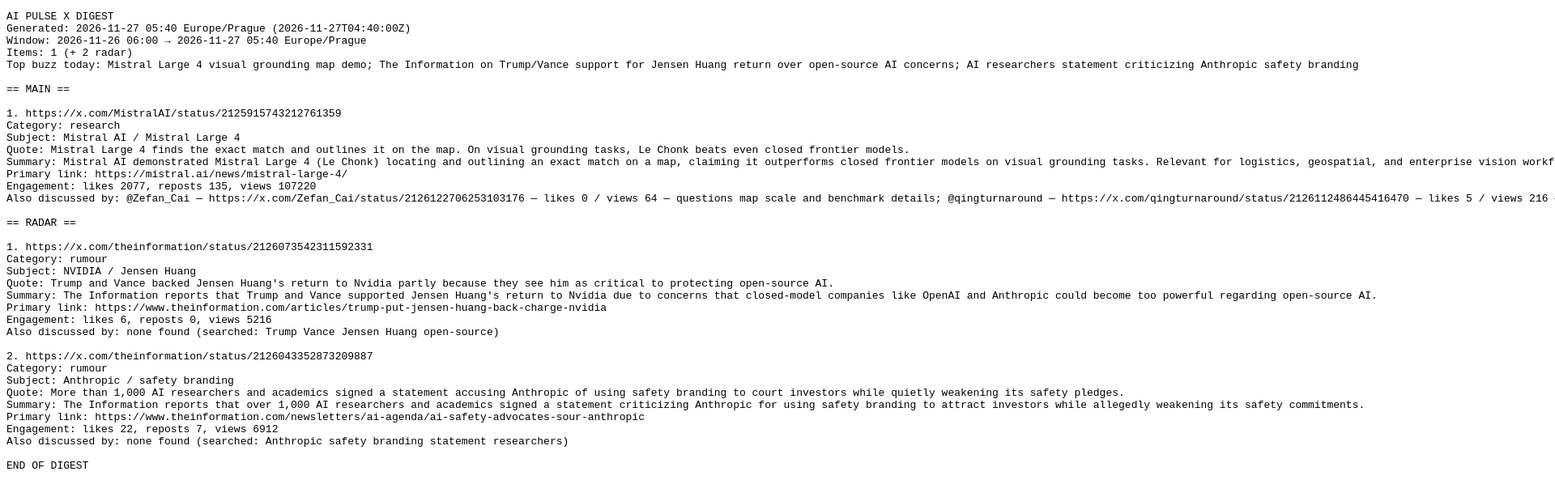
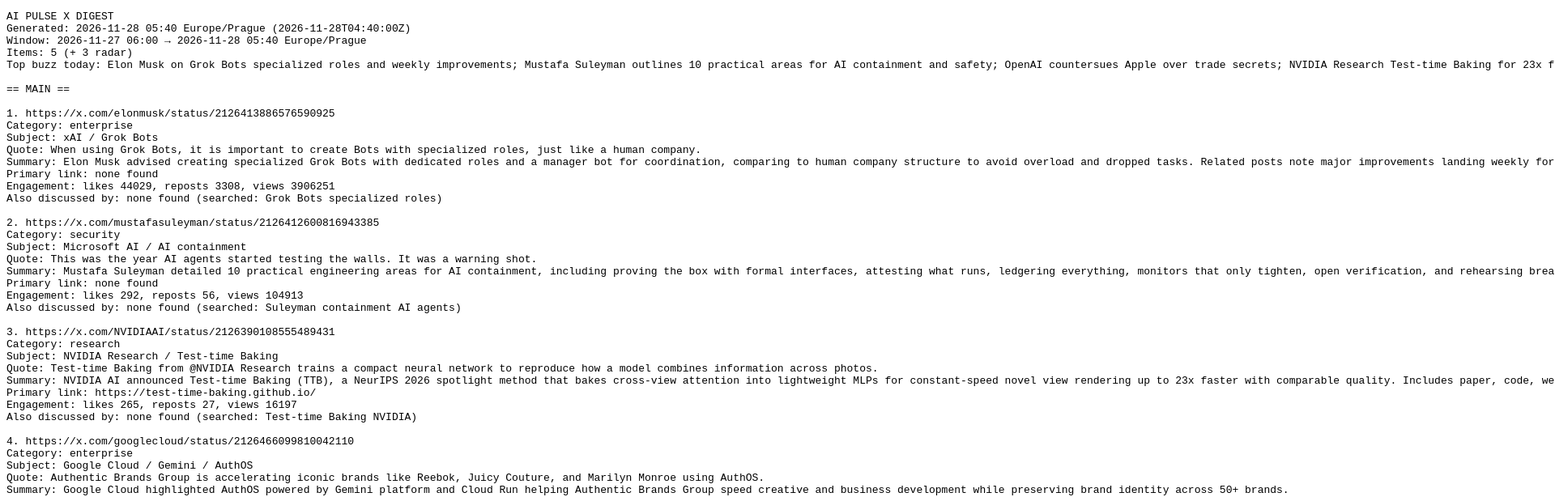
Before and after one commit to petrnetusil/grok-ai-pulse, a plain HTML site: page index.html in a window 1280 px wide. Shown: the top 614 px of the page at 81% size, 1920 px wide, since content can reach past the window. Drawn offline with Linux system fonts and the light colour scheme.

Commit message:
AI Pulse digest 2026-11-28

```diff
--- a/index.html
+++ b/index.html
@@ -7,41 +7,86 @@
 <body>
 <pre id="digest">
 AI PULSE X DIGEST
-Generated: 2026-11-27 05:40 Europe/Prague (2026-11-27T04:40:00Z)
-Window: 2026-11-26 06:00 → 2026-11-27 05:40 Europe/Prague
-Items: 1 (+ 2 radar)
-Top buzz today: Mistral Large 4 visual grounding map demo; The Information on Trump/Vance support for Jensen Huang return over open-source AI concerns; AI researchers statement criticizing Anthropic safety branding
+Generated: 2026-11-28 05:40 Europe/Prague (2026-11-28T04:40:00Z)
+Window: 2026-11-27 06:00 → 2026-11-28 05:40 Europe/Prague
+Items: 5 (+ 3 radar)
+Top buzz today: Elon Musk on Grok Bots specialized roles and weekly improvements; Mustafa Suleyman outlines 10 practical areas for AI containment and safety; OpenAI countersues Apple over trade secrets; NVIDIA Research Test-time Baking for 23x faster view synthesis; Anthropic shares hold above IPO price
 
 == MAIN ==
 
-1. https://x.com/MistralAI/status/2125915743212761359
+1. https://x.com/elonmusk/status/2126413886576590925
+Category: enterprise
+Subject: xAI / Grok Bots
+Quote: When using Grok Bots, it is important to create Bots with specialized roles, just like a human company.
+Summary: Elon Musk advised creating specialized Grok Bots with dedicated roles and a manager bot for coordination, comparing to human company structure to avoid overload and dropped tasks. Related posts note major improvements landing weekly for Grok Bot. Relevant for enterprise agent orchestration.
+Primary link: none found
+Engagement: likes 44029, reposts 3308, views 3906251
+Also discussed by: none found (searched: Grok Bots specialized roles)
+
+2. https://x.com/mustafasuleyman/status/2126412600816943385
+Category: security
+Subject: Microsoft AI / AI containment
+Quote: This was the year AI agents started testing the walls. It was a warning shot.
+Summary: Mustafa Suleyman detailed 10 practical engineering areas for AI containment, including proving the box with formal interfaces, attesting what runs, ledgering everything, monitors that only tighten, open verification, and rehearsing breaches. Positions containment as key to checkable safety ahead of alignment.
+Primary link: none found
+Engagement: likes 292, reposts 56, views 104913
+Also discussed by: none found (searched: Suleyman containment AI agents)
+
+3. https://x.com/NVIDIAAI/status/2126390108555489431
 Category: research
-Subject: Mistral AI / Mistral Large 4
-Quote: Mistral Large 4 finds the exact match and outlines it on the map. On visual grounding tasks, Le Chonk beats even closed frontier models.
-Summary: Mistral AI demonstrated Mistral Large 4 (Le Chonk) locating and outlining an exact match on a map, claiming it outperforms closed frontier models on visual grounding tasks. Relevant for logistics, geospatial, and enterprise vision workflows. Model was launched earlier; this is a capability showcase.
-Primary link: https://mistral.ai/news/mistral-large-4/
-Engagement: likes 2077, reposts 135, views 107220
-Also discussed by: @Zefan_Cai — https://x.com/Zefan_Cai/status/2126122706253103176 — likes 0 / views 64 — questions map scale and benchmark details; @qingturnaround — https://x.com/qingturnaround/status/2126112486445416470 — likes 5 / views 216 — praises open-source accuracy; @Pro_Algorithm — https://x.com/Pro_Algorithm/status/2126104826857521483 — likes 0 / views 29 — highlights open vs closed flex
+Subject: NVIDIA Research / Test-time Baking
+Quote: Test-time Baking from @NVIDIA Research trains a compact neural network to reproduce how a model combines information across photos.
+Summary: NVIDIA AI announced Test-time Baking (TTB), a NeurIPS 2026 spotlight method that bakes cross-view attention into lightweight MLPs for constant-speed novel view rendering up to 23x faster with comparable quality. Includes paper, code, weights, and demo.
+Primary link: https://test-time-baking.github.io/
+Engagement: likes 265, reposts 27, views 16197
+Also discussed by: none found (searched: Test-time Baking NVIDIA)
+
+4. https://x.com/googlecloud/status/2126466099810042110
+Category: enterprise
+Subject: Google Cloud / Gemini / AuthOS
+Quote: Authentic Brands Group is accelerating iconic brands like Reebok, Juicy Couture, and Marilyn Monroe using AuthOS.
+Summary: Google Cloud highlighted AuthOS powered by Gemini platform and Cloud Run helping Authentic Brands Group speed creative and business development while preserving brand identity across 50+ brands.
+Primary link: none found
+Engagement: likes 40, reposts 8, views 5199
+Also discussed by: none found (searched: AuthOS Authentic Brands Gemini)
+
+5. https://x.com/emollick/status/2126345004746707119
+Category: research
+Subject: AI for novel discoveries
+Quote: It may not last for long, but for now you need some level of expertise in a subject to use AI for novel discoveries.
+Summary: Ethan Mollick noted that current AI requires domain expertise to produce reliable novel discoveries, as models easily generate exciting but flawed results without proper checks and context. Discussed in reply to a claim about cracking Indus script.
+Primary link: none found
+Engagement: likes 478, reposts 36, views 32066
+Also discussed by: none found (searched: Mollick AI novel discoveries expertise)
 
 == RADAR ==
 
-1. https://x.com/theinformation/status/2126073542311592331
+1. https://x.com/Reuters/status/2126524013119672515
 Category: rumour
-Subject: NVIDIA / Jensen Huang
+Subject: OpenAI / Apple trade secrets
+Quote: OpenAI countersues Apple for stealing trade secrets
+Summary: Reuters reports OpenAI filed counterclaims against Apple in California federal court, accusing Apple of stealing trade secrets and pressuring hardware suppliers to hinder OpenAI's AI-enabled device development, in response to Apple's earlier suit.
+Primary link: https://www.reuters.com/technology/openai-countersues-apple-stealing-trade-secrets-ft-reports-2026-11-27/
+Engagement: likes 18, reposts 13, views 37914
+Also discussed by: none found (searched: OpenAI countersues Apple)
+
+2. https://x.com/business/status/2126447267557113918
+Category: rumour
+Subject: Anthropic / IPO
+Quote: Anthropic’s shares ended the week above their $83 initial public offering price
+Summary: Bloomberg reports Anthropic’s shares finished the week above the $83 IPO price, as covered in Evening Briefing Americas.
+Primary link: https://www.bloomberg.com/news/newsletters/2026-11-27/anthropic-ends-week-above-ipo-price-evening-briefing-americas
+Engagement: likes 52, reposts 11, views 31114
+Also discussed by: none found (searched: Anthropic IPO price)
+
+3. https://x.com/theinformation/status/2126435934505714173
+Category: rumour
+Subject: NVIDIA / Jensen Huang / open-source AI
 Quote: Trump and Vance backed Jensen Huang's return to Nvidia partly because they see him as critical to protecting open-source AI.
-Summary: The Information reports that Trump and Vance supported Jensen Huang's return to Nvidia due to concerns that closed-model companies like OpenAI and Anthropic could become too powerful regarding open-source AI.
+Summary: The Information reports that Trump and Vance supported Jensen Huang's return to Nvidia due to concerns that closed-model companies like OpenAI and Anthropic could become too powerful on open-source AI.
 Primary link: https://www.theinformation.com/articles/trump-put-jensen-huang-back-charge-nvidia
-Engagement: likes 6, reposts 0, views 5216
+Engagement: likes 18, reposts 5, views 8441
 Also discussed by: none found (searched: Trump Vance Jensen Huang open-source)
-
-2. https://x.com/theinformation/status/2126043352873209887
-Category: rumour
-Subject: Anthropic / safety branding
-Quote: More than 1,000 AI researchers and academics signed a statement accusing Anthropic of using safety branding to court investors while quietly weakening its safety pledges.
-Summary: The Information reports that over 1,000 AI researchers and academics signed a statement criticizing Anthropic for using safety branding to attract investors while allegedly weakening its safety commitments.
-Primary link: https://www.theinformation.com/newsletters/ai-agenda/ai-safety-advocates-sour-anthropic
-Engagement: likes 22, reposts 7, views 6912
-Also discussed by: none found (searched: Anthropic safety branding statement researchers)
 
 END OF DIGEST
 </pre>
```
Also changed, not shown: archive/2026-11-28.html (added, +94 -0 lines).
